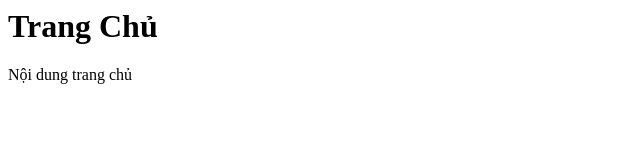
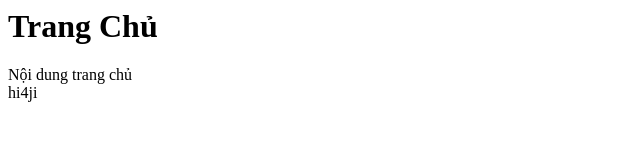
Before and after one commit to hieusin012/duan1_WD19314, a plain HTML site: page index.html in a window 1280 px wide. Shown: the full height of the page, 0-640 px from the left. Drawn offline with Linux system fonts and the light colour scheme.

Commit message:
update indx

```diff
--- a/index.html
+++ b/index.html
@@ -1,2 +1,3 @@
 <h1>Trang Chủ</h1>
 <div>Nội dung trang chủ</div>
+<div>hi4ji</div>
```
